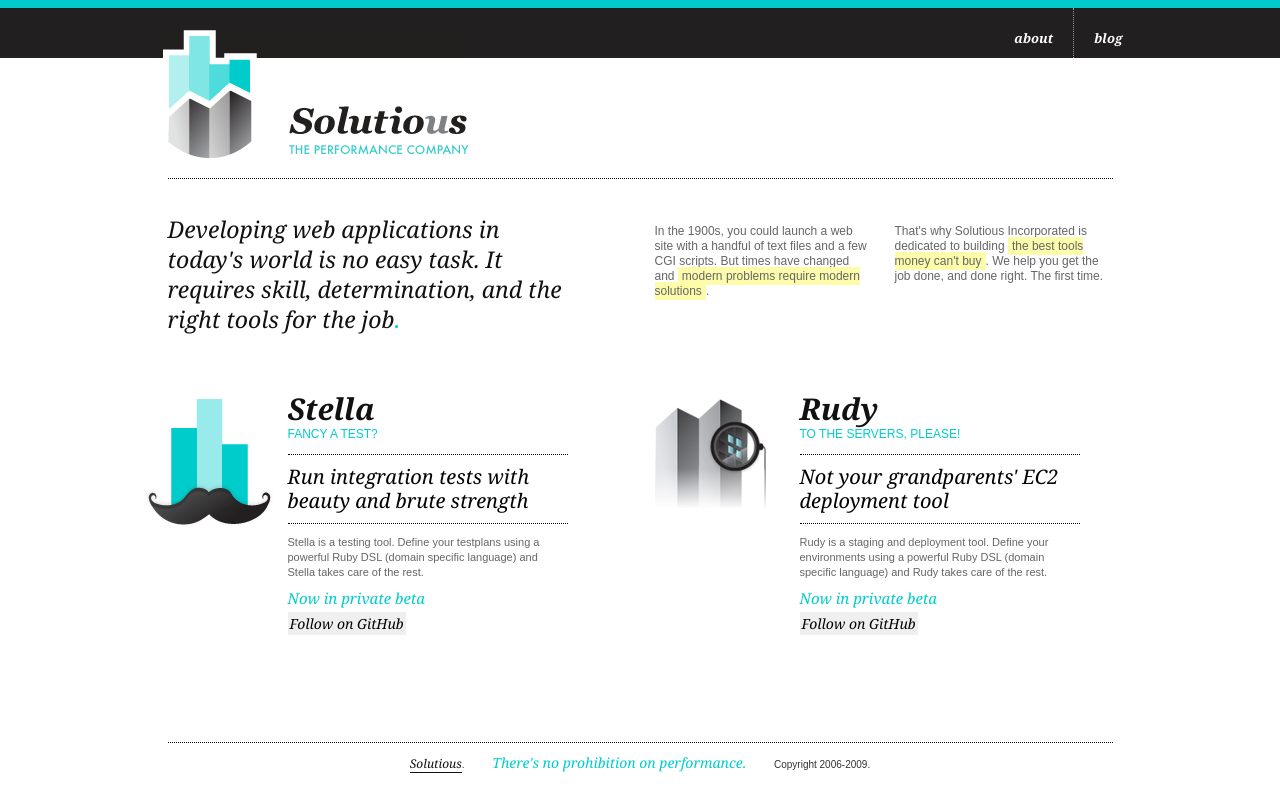
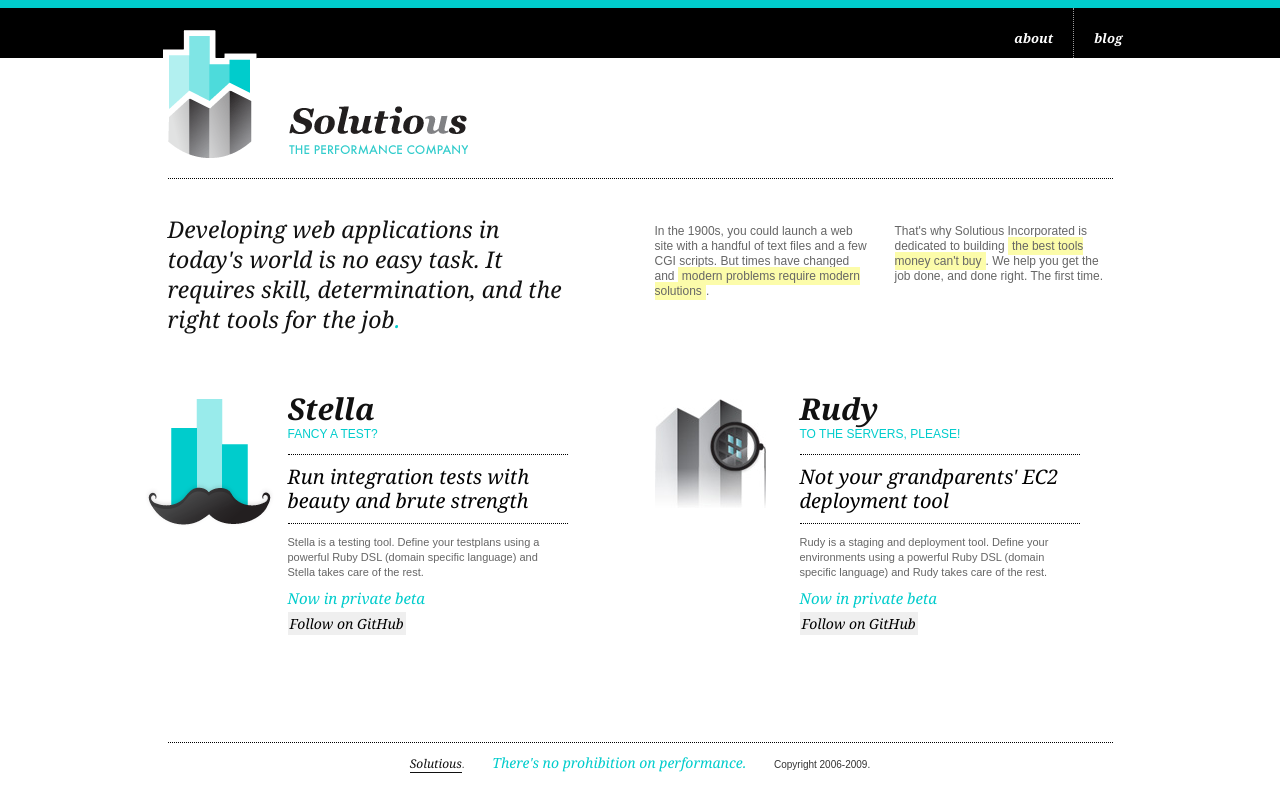
Before and after one commit to solutious/solutious.github.com, a Jekyll site: the page built from index.html, in a window 1280 px wide. Shown: the top 812 px of the page. Built offline with Jekyll 4.4.1, drawn with Linux system fonts in a browser that asks for light colours; Markdown is read by kramdown in place of the engine named in the settings.

Commit message:
Fixed header, blog nav

```diff
--- a/style/screen.css
+++ b/style/screen.css
@@ -65,7 +65,7 @@
 #top {
 	height: 50px;
 	margin-bottom: 125px;
-	background-color: #211F1F;
+	background-color: #000000;
 	border-top: 8px solid #00CCCC;
 	color: white;
 	}
@@ -113,8 +113,13 @@
 		#top li { float: left; height: 100%; padding: 0; margin: 0; border-left: 1px dotted #999; }
 		#top li.first { border: none; }
 
-		#top li.on { height: 100px; border: 0; background: url(../images/navOn.png) no-repeat center 0; }
+		#top li.on,
+		#blogHome #navBlog,
+		#blogArchive #navArchive,
+		#blogPost #navBlog { height: 100px; border: 0; background: url(../images/navOn.png) no-repeat center 0; }
 			#top li.on a:hover { color: #fff; border: none; }
+
+
 
 .corset {
 	width: 645px;
@@ -372,7 +377,7 @@
 			font-family: Georgia, serif;
 			font-style: italic;
 			font-weight: bold;
-			font-size: 1.25em;
+			font-size: 12px;
 			color: #00cccc;
 			border-bottom: none;
 			}
```
Also changed, not shown: images/solutiousLogo.png, 2 other files.
